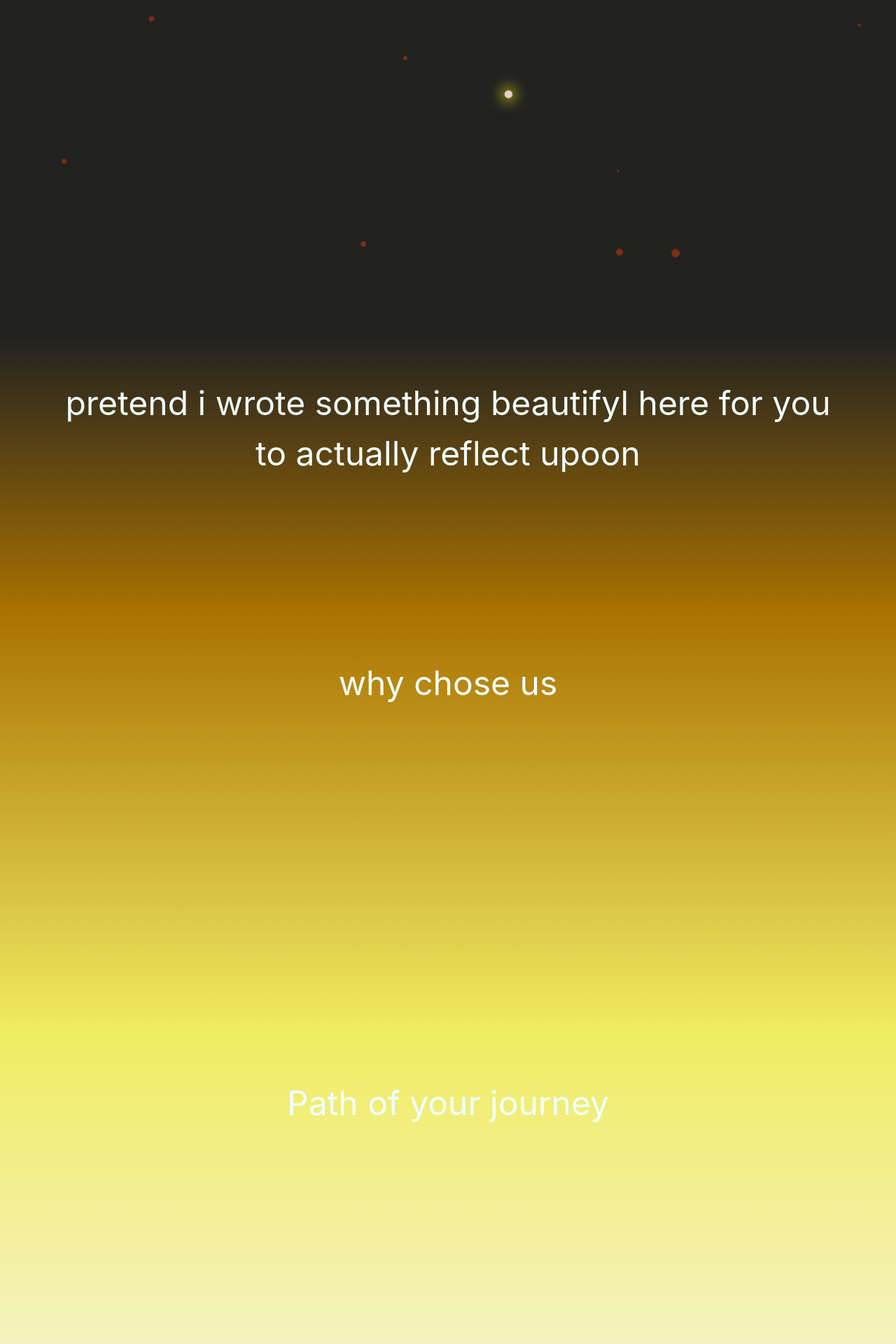
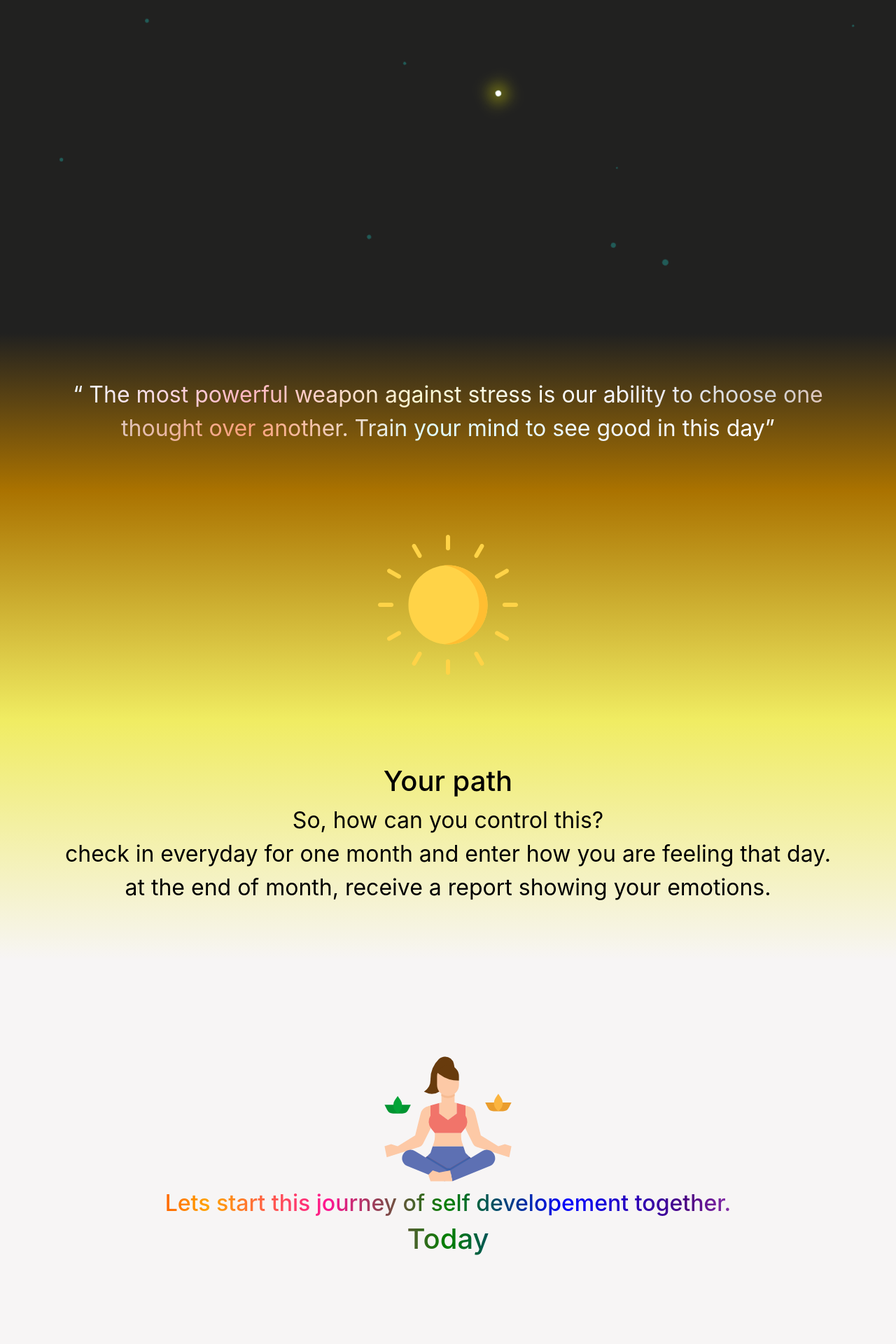
Before and after one commit to devanshi-katyal/chatbot, a React (Create React App) app: page / in a window 1280 px wide. Shown: the part 280-2200 px from the top of the page at 70% size. Built offline with nearby package versions, Linux system fonts and the light colour scheme.

Commit message:
almost made

```diff
--- a/src/components/chatbot/customchatbot.js
+++ b/src/components/chatbot/customchatbot.js
@@ -77,6 +77,16 @@ function chatBot(props){
                     value: "Happy",
                     label: "Happy",
                     trigger: "happy"
+                },
+                {
+                    value: "Angry",
+                    label: "Angry",
+                    trigger: "Angry"
+                },
+                {
+                    value: "Disappointed",
+                    label: "Disappointed",
+                    trigger: "Disappointed"
                 }
             ]
         },
@@ -103,9 +113,64 @@ function chatBot(props){
     },
         {
             id: "regular sadness",
-            message: "Happnes with me too, it will go ",
+            message: "Happens with me too, everything goes, this will go too.We must remember who we are and face who we are. It might always feel like it is always night and we will always be alone but remember it is the darkest before the first night of dawn.",
             trigger: "done"
         },
+        {
+            id: "Angry",
+            options: [
+                {
+                    value: true,
+                    label: "I am very angry",
+                    trigger: "very angry"
+                },
+                {
+                    value: false,
+                    label: "Frustration",
+                    trigger: "frustration"
+                }
+            ]
+        },
+        {
+            id: "Disappointed",
+            message: "The standards you make for yourself are more strict.Now let’s forgive ourselves. Our lives are long, always trust yourself when in a maze and remember When winter passes, spring always comes",
+            trigger: "done"
+        },
+        {
+            id: "very angry",
+            message: "Lets take a deep breathe, try to go for a walk. you might feel better :)",
+            trigger: "done"
+        },
+        {
+            id: "frustration",
+            message: "We all get frustrated sometimes, when things dont go our way. We must remember who we are and face who we are. It might always feel like it is always night and we will always be alone but remember it is the darkest before the first night of dawn.",
+            trigger: "done"
+        },
+        { id: "Angry",
+        options: [
+        {
+            value: true,
+            label: "I am very angry",
+            trigger: "very angry"
+        },
+        {
+            value: false,
+            label: "Frustration",
+            trigger: "frustration"
+        }
+    ]
+},
+
+{
+    id: "very angry",
+        message: "Lets take a deep breathe, try to go for a walk. you might feel better :)",
+    trigger: "done"
+},
+{
+    id: "frustration",
+        message: "We all get frustrated sometimes, when things dont go our way. We must remember who we are and face who we are. It might always feel like it is always night and we will always be alone but remember it is the darkest before the first night of dawn.",
+    trigger: "done"
+},
         {
             id: "happy",
             options: [
@@ -121,6 +186,7 @@ function chatBot(props){
                 }
             ]
         },
+
 
         {
             id: "very happy",
--- a/src/components/main page/challenge.jsx
+++ b/src/components/main page/challenge.jsx
@@ -1,10 +1,12 @@
 import React from 'react';
 import './main.css';
 import 'bootstrap/dist/css/bootstrap.min.css';
-
+import picture from "./meditation.svg"
 export default function main() {
     return (
         <div className="mainintro challenge">
-            Enter your feelings in chatbot every day for a month
+            <img src={picture} alt="relax" height="200px" width="200px"/>
+           <h2 className="rainbow-text ">  Lets start this journey of self developement together.</h2>
+            <h1 className="rainbow-text "> Today</h1>
         </div>)
 }
--- a/src/components/main page/info.jsx
+++ b/src/components/main page/info.jsx
@@ -1,10 +1,12 @@
 import React from 'react';
 import './main.css';
 import 'bootstrap/dist/css/bootstrap.min.css';
-
+import sunrise from './sun.svg';
 export default function main() {
     return (
         <div className="mainintro info">
-            why chose us
+           {/*The best way to have control on your emotions is to track them. We humans have so many emotions, at times it becomes very difficult to actually control them.*/}
+           {/* knowing them is the first path in your journey of self developement.*/}
+           <img src={sunrise}  alt="sun" height="200px" width="200px"/>
         </div>)
 }
--- a/src/components/main page/main.css
+++ b/src/components/main page/main.css
@@ -9,22 +9,46 @@ body{
     text-align: center;
 }
 .quote{
-    height:400px;
+    height: fit-content;
     background: rgb(2,0,36);
     background: linear-gradient(#212120 0%, rgba(170,114,0,1) 100%);
+    font-size: 2em;
 }
 .info{
-    height: 600px;
+    height: fit-content;
     background: rgb(170,114,0);
     background: linear-gradient(rgba(170,114,0,1) 0%, rgba(240,236,98,1) 100%);
+    font-size: 2em;
 }
 .path {
     background: rgb(240,236,98);
     background: linear-gradient(rgba(240,236,98,1) 0%, rgba(247,245,245,1) 100%);
+    color:black;
+    font-size: 2em;
+    height: fit-content;
 }
 .challenge{
     background-color: #f7f5f5;
-    color: #212120;
+    padding: 10%;
+    height: fit-content;
+}
+.rainbow-text {
+    background-image: linear-gradient(to left, violet, indigo, blue, green, deeppink, orange, red);
+    -webkit-background-clip: text;
+    -webkit-text-fill-color: transparent;
+
+}
+.quote-text {
+    background-image: linear-gradient(to left, white, aliceblue , lightcyan,lightsalmon, lightgray, ghostwhite, lightgoldenrodyellow,  lightpink,  aliceblue);
+    -webkit-background-clip: text;
+    -webkit-text-fill-color: transparent;
+
+}
+.intro-text {
+    background-image: linear-gradient(to left,lightcyan 10%, blanchedalmond 40%, lightseagreen 70%,lightcyan 100%);
+    -webkit-background-clip: text;
+    -webkit-text-fill-color: transparent;
+
 }
 .contact{
     background-color:#212120;
--- a/src/components/main page/main.jsx
+++ b/src/components/main page/main.jsx
@@ -21,8 +21,10 @@ function main() {
                <div className="firefly"></div>
                <div className="firefly"></div>
            </div>
-           <div className="mainintro">
-               get ready to go on a journey
+           <div className="mainintro intro-text">
+               Waiting for this dark night to get over?
+
+               <h4>Cant have a control over whats happening around you anymore?</h4>
            </div>
        </div>
     );
--- a/src/components/main page/path.jsx
+++ b/src/components/main page/path.jsx
@@ -5,6 +5,10 @@ import 'bootstrap/dist/css/bootstrap.min.css';
 export default function main() {
     return (
         <div className="mainintro path">
-           Path of your journey
+            <h1> Your path</h1>
+            <p>So, how can you control this?<br/>
+            check in everyday for one month and enter how you are feeling that day.
+            at the end of month, receive a report showing your emotions.</p>
+
         </div>)
 }
--- a/src/components/main page/quote.jsx
+++ b/src/components/main page/quote.jsx
@@ -5,7 +5,7 @@ import 'bootstrap/dist/css/bootstrap.min.css';
 function main() {
     return (
         <div className="mainintro quote">
-<p> pretend i wrote something beautifyl here for you to actually reflect upoon</p>
+<q className="quote-text"> The most powerful weapon against stress is our ability to choose one thought over another. Train your mind to see good in this day</q>
         </div>
     )
 }
--- a/src/index.css
+++ b/src/index.css
@@ -3,8 +3,8 @@
     position: fixed;
     left: 50%;
     top: 50%;
-    width: 0.9vw;
-    height: 0.9vw;
+    width: 0.7vw;
+    height: 0.7vw;
     margin: -0.2vw 0 0 9.8vw;
     animation: ease 200s alternate infinite;
     pointer-events: none;
@@ -20,7 +20,7 @@
 }
 
 .firefly::before {
-    background: orangered;
+    background:lightseagreen;
     opacity: 0.4;
     animation: drift ease alternate infinite;
 }
```
Also changed, not shown: src/components/main page/meditation.svg (added), src/components/main page/sun.svg (added).
